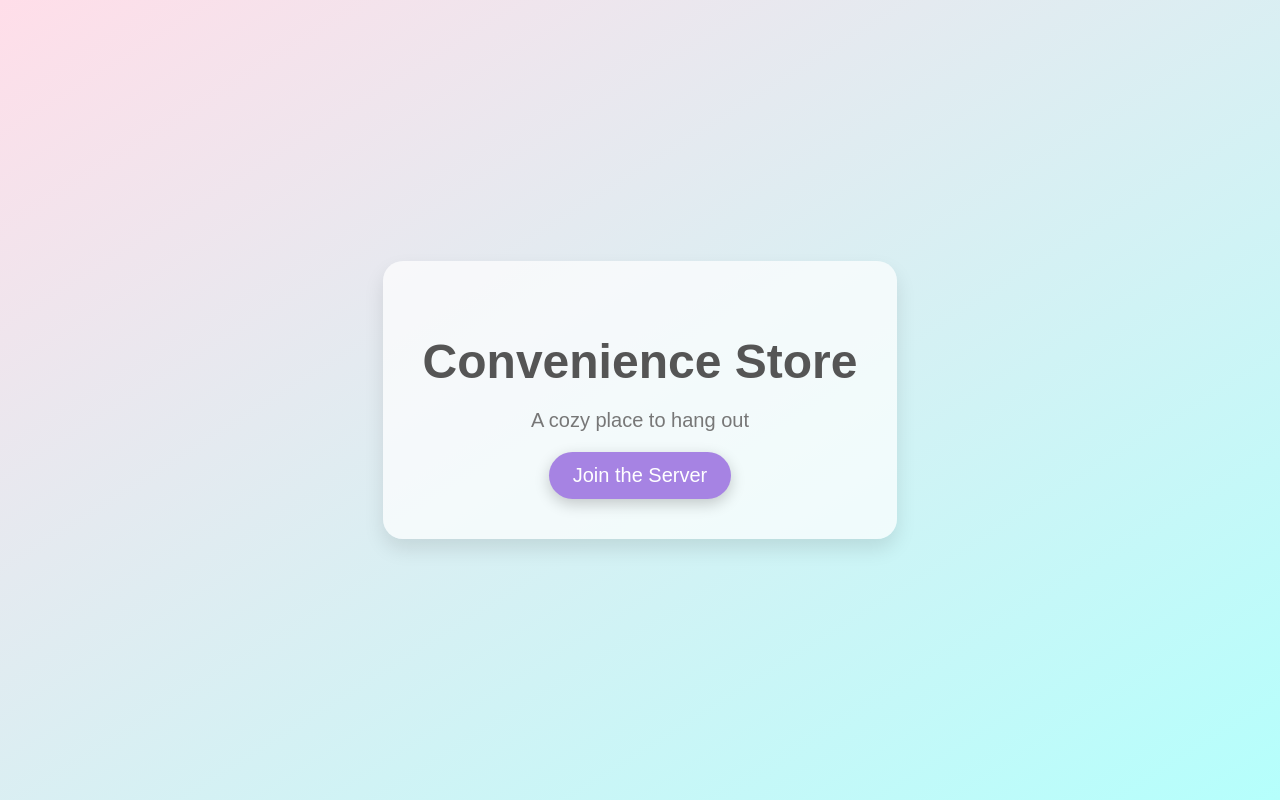
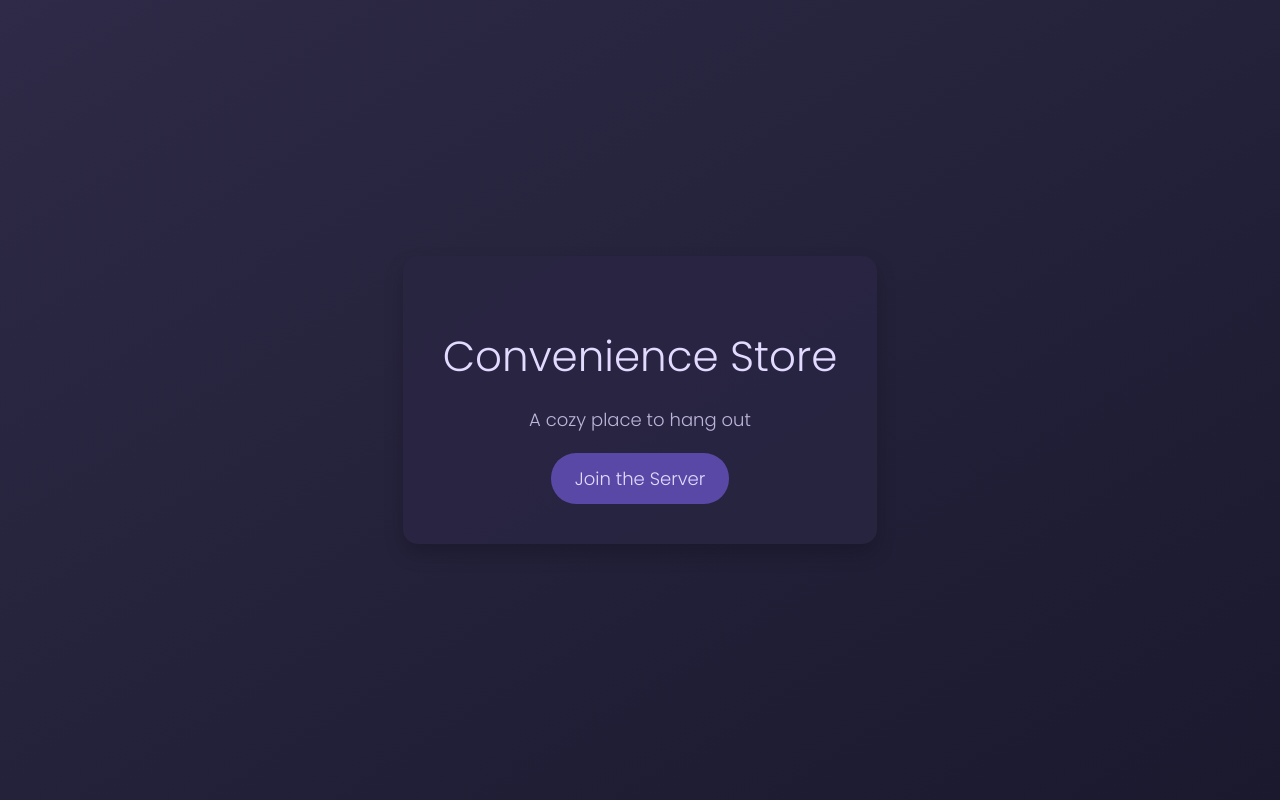
Before and after one commit to AnonymousElixir/convenience-store, a plain HTML site: page index.html in a window 1280 px wide. Drawn offline with Linux system fonts and the light colour scheme.

Commit message:
Update index.html

```diff
--- a/index.html
+++ b/index.html
@@ -4,6 +4,7 @@
     <meta charset="UTF-8">
     <meta name="viewport" content="width=device-width, initial-scale=1.0">
     <title>Convenience Store</title>
+    <link href="https://fonts.googleapis.com/css2?family=Poppins:wght@300&display=swap" rel="stylesheet">
     <style>
         body {
             margin: 0;
@@ -11,40 +12,41 @@
             justify-content: center;
             align-items: center;
             height: 100vh;
-            background: linear-gradient(to bottom right, #FFDEE9, #B5FFFC);
-            font-family: 'Arial', sans-serif;
+            background: linear-gradient(to bottom right, #2E2A47, #1A192E);
+            font-family: 'Poppins', sans-serif;
+            color: #E3DAFF;
         }
         .container {
             text-align: center;
-            background: rgba(255, 255, 255, 0.7);
+            background: rgba(40, 37, 66, 0.9);
             padding: 40px;
-            border-radius: 20px;
-            box-shadow: 0px 10px 20px rgba(0, 0, 0, 0.1);
+            border-radius: 15px;
+            box-shadow: 0px 10px 20px rgba(0, 0, 0, 0.2);
         }
         h1 {
-            font-size: 48px;
-            color: #555;
+            font-size: 42px;
+            font-weight: 300;
             margin-bottom: 10px;
         }
         p {
-            font-size: 20px;
-            color: #777;
+            font-size: 18px;
+            opacity: 0.8;
             margin-bottom: 20px;
         }
         .join-button {
             display: inline-block;
             padding: 12px 24px;
-            font-size: 20px;
-            color: white;
-            background: #A683E3;
+            font-size: 18px;
+            color: #E3DAFF;
+            background: #5A48A6;
             border: none;
-            border-radius: 30px;
+            border-radius: 25px;
             text-decoration: none;
-            box-shadow: 0px 5px 15px rgba(0, 0, 0, 0.2);
-            transition: background 0.3s ease;
+            transition: background 0.3s ease, transform 0.2s ease;
         }
         .join-button:hover {
-            background: #6C4AB6;
+            background: #7860D9;
+            transform: scale(1.05);
         }
     </style>
 </head>
```
